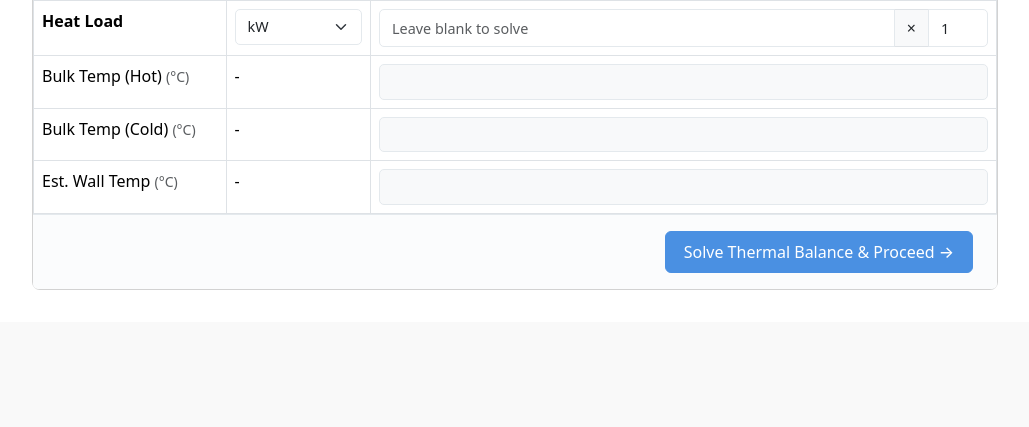
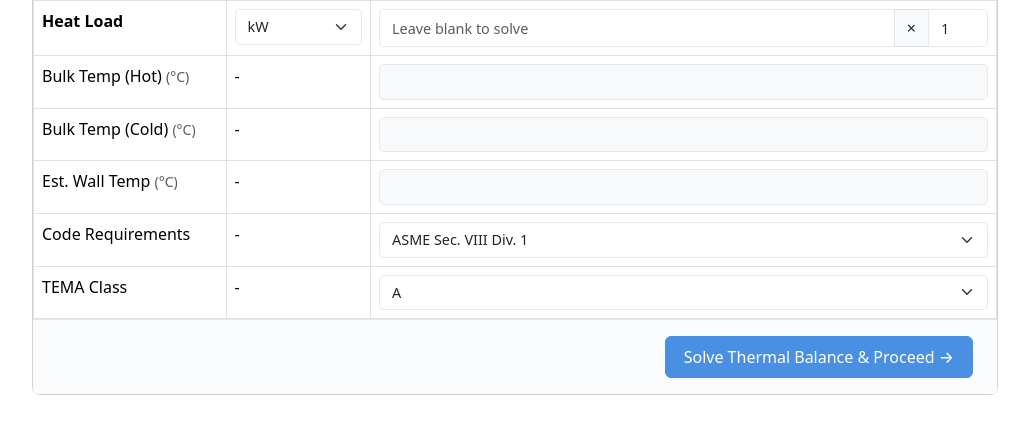
Before and after one commit to vinesh1054/Heat_Exchanger_Positron, a Flask app: page /thermal in a window 1280 px wide. Shown: the part 830-1257 px from the top of the page, without its empty margins (250-1279 px from the left). Before the commit the page ends 1120 px from the top, so only its background shows below. Run offline with Flask 3, Linux system fonts and the light colour scheme; the visitor is signed in with stand-in values (Sample User, id 1).

Commit message:
Flow Analysis Changes

```diff
--- a/app.py
+++ b/app.py
@@ -524,6 +524,7 @@ def api_calculate_performance():
                 # FIX: Pass `thermal_data` dictionary to the calculator functions
         kern_results = calculate_all_performance(df_final, geo_props, tube_viscosities, thermal_data, calc_U=False, calc_dP=False)
         bd_htc = calculate_bell_delaware_htc(df_final, geo_props, thermal_data)
+        parameter = get_common_bd_params(df_final, geo_props, thermal_data)
 
         final_results = {
             "tube_side": { "reynolds": kern_results.get('Tube-Side Reynolds No.'), "prandtl": kern_results.get('Tube-Side Prandtl No.'), "htc": kern_results.get('Tube-Side h (W/m2.K)') },
@@ -619,6 +620,8 @@ def api_calculate_final_performance():
         u_dirty = (U_dirty_kern+U_dirty_bd)/2
 
         final_results["u_dirty"] = (U_dirty_kern+U_dirty_bd)/2
+
+        final_results["Tube_otl"] = kern_results_per_shell.get('D_otl')
         # final_results["u_dirty"] = (U_dirty_bd)
 
         # b) Calculate Total Pressure Drop
--- a/static/js/datasheet.js
+++ b/static/js/datasheet.js
@@ -313,7 +313,8 @@ document.addEventListener('DOMContentLoaded', function() {
     createRow(tbody, ['Tube to Tubesheet Joint', 'Expanded', '', 'Tubesheet Matl', materialsData.mat_tubesheet], 'horizontal-only');
     // createRow(tbody, ['ρv² Inlet Nozzle', `${format(finalResults.design_checks.momentum.shell_inlet.value, 2)} kg/(m·s²)`, '', 'Bundle Exit', '---'], 'horizontal-only');
     createRow(tbody, ['Gaskets', `<strong>Shell:</strong> ${materialsData.mat_shell_gasket}`, '', `<strong>Tube:</strong> ${materialsData.mat_tube_gasket}`, ''], 'horizontal-only');
-    // createRow(tbody, ['Code Requirements', 'ASME Sect. VIII Div. 1', `<strong>Orientation:</strong> ${geoData.orientation}`, 'Weight/Shell (E/F)', `--- / --- kg`], 'horizontal-only');
+    createRow(tbody, ['Code Requirements', `${thermalData.asme_code1}`, `TEMA Class: ${thermalData.tema_class}`, `<strong>Orientation:</strong> ${geoData.orientation}`], 'horizontal-only');
+    // createRow(tbody, ['Code Requirements', 'ASME Sec. VIII Div. 1', `<strong>Orientation:</strong> ${geoData.orientation}`, 'Weight/Shell (E/F)', `--- / --- kg`], 'horizontal-only');
     // createRow(tbody, ['Remarks', 'Calculations performed by Heat Exchanger Performance Tool.', '', '', ''], 'horizontal-only');
     createRow(tbody, ['Remarks', '', '', '', ''], 'horizontal-only');
 
--- a/static/js/report.js
+++ b/static/js/report.js
@@ -140,6 +140,7 @@ document.addEventListener('DOMContentLoaded', function() {
     createRow(tubeGeoBody, 'Tube Layout', geoData.tube_layout);
     createRow(tubeGeoBody, 'Baffle Spacing', geoData.baffle_spacing, 'mm');
     createRow(tubeGeoBody, 'Baffle Cut', geoData.baffle_cut, '%');
+    createRow(tubeGeoBody, 'Outer Tube Limit (mm)', geoData.outer_tube_limit, '');
 
     // 3. Materials Data
     if (materialsData) {
@@ -203,6 +204,7 @@ document.addEventListener('DOMContentLoaded', function() {
     createRow(bdResultsBody, 'Shell Side dP', finalResults.dp_shell,'kPa');
     // createRow(bdResultsBody, 'Shell Side dP', ((finalResults.bd_dp_shell)+(finalResults.kern_dp_shell)), 'kPa');
     createRow(bdResultsBody, 'Tube Side dP', finalResults.kern_dp_tube, 'kPa');
+
     // createRow(bdResultsBody, 'U Service', finalResults.U_service, 'kPa');
 
 
@@ -315,7 +317,7 @@ if (fractionData && Object.keys(fractionData).length > 0) {
     };
 
     const thresholds = {
-        C_fraction: 0.22, // A high C-stream is a critical flaw
+        C_fraction: 0.221, // A high C-stream is a critical flaw
         A_fraction: 0.20, // A high A-stream is a critical flaw
         E_fraction: 0.15, // E-stream should be less than 15%
         F_fraction: 0.15  // F-stream should be less than 15%
@@ -324,7 +326,7 @@ if (fractionData && Object.keys(fractionData).length > 0) {
     // CORRECTED LOGIC: Check each leakage/bypass stream against its individual threshold.
     // This ensures ALL existing problems are reported, not just the first one found.
     for (const key in thresholds) {
-        if (fractionData[key] > thresholds[key]) {
+        if (fractionData[key] >= thresholds[key]) {
             problems.push(advice[key]);
         }
     }
--- a/static/js/thermal.js
+++ b/static/js/thermal.js
@@ -14,6 +14,8 @@ document.addEventListener('DOMContentLoaded', function() {
         shell_design_temp: getEl('shell_design_temp'), tube_design_temp: getEl('tube_design_temp'),
         shell_corr_allow: getEl('shell_corr_allow'), tube_corr_allow: getEl('tube_corr_allow'),
         heat_load: getEl('heat_load'),
+        asme_code: getEl('asme_code'), TEMA_class: getEl('tema_class'),
+        asme_code1:getEl('asme_code'),
         // Readonly fields
         shell_inlet_density: getEl('shell_inlet_density'), shell_outlet_density: getEl('shell_outlet_density'),
         shell_inlet_viscosity: getEl('shell_inlet_viscosity'), shell_outlet_viscosity: getEl('shell_outlet_viscosity'),
@@ -24,6 +26,7 @@ document.addEventListener('DOMContentLoaded', function() {
         tube_inlet_cp: getEl('tube_inlet_cp'), tube_outlet_cp: getEl('tube_outlet_cp'),
         tube_inlet_k: getEl('tube_inlet_k'), tube_outlet_k: getEl('tube_outlet_k'),
         bulk_temp_hot: getEl('bulk_temp_hot'), bulk_temp_cold: getEl('bulk_temp_cold'), wall_temp: getEl('wall_temp'),
+
         // Controls
         solveBtn: getEl('solve-btn'), errorDiv: getEl('error-message')
     };
--- a/templates/geometry.html
+++ b/templates/geometry.html
@@ -89,6 +89,8 @@
                     <div class="mb-3"><label for="tube_layout" class="form-label">Tube Layout</label><select id="tube_layout" class="form-select"><option value="Triangular" selected>Triangular</option><option value="Square">Square</option></select></div>
                     <div class="mb-3"><label for="num_tubes" class="form-label">Number of Tubes</label><input type="text" id="num_tubes" class="form-control" value="264"></div>
                     <div class="mb-3"><label for="num_passes" class="form-label">Number of Tube Passes</label><input type="text" id="num_passes" class="form-control" value="2">    <div id="passes-validation-alert" class="form-text text-danger mt-1"></div>
+                    <div class="mb-3"><label for="tube_otl" class="form-label">Outer Tube Limit (mm)</label><input type="text" id="tube_otl" class="form-control" value="122"></div>
+
 </div>
 
                 </div>
--- a/templates/thermal.html
+++ b/templates/thermal.html
@@ -54,7 +54,7 @@
                                 <select class="form-select" id="flowrate_unit">
                                     <option value="m3/s" selected>m³/s</option>
                                     <option value="m3/h">m³/h</option>
-                                    <option value="lpm">L/min</option>
+                                    <option value="lpm">LPM</option>
                                 </select>
                             </td>
                             <td colspan="2">
@@ -201,6 +201,28 @@
                             <td colspan="4"><input type="text" class="form-control" id="wall_temp" readonly></td>
                         </tr>
 
+                        <tr>
+                            <td>Code Requirements</small></td>
+                            <td>-</td>
+                            <td colspan="4"><select class="form-select" id="asme_code">
+                                    <option value="ASME Sec. VIII Div. 1" selected>ASME Sec. VIII Div. 1</option>
+                                    <option value="Good Engineering Practice">Good Engineering Practice</option>
+
+                                </select></td>
+                        </tr>
+
+                                                <tr>
+                            <td>TEMA Class</small></td>
+                            <td>-</td>
+                            <td colspan="4"><select class="form-select" id="tema_class">
+                                    <option value="A" selected>A</option>
+                                    <option value="B" >B</option>
+                                    <option value="C" >C</option>
+                                    <option value="Good Engineering Practice">Good Engineering Practice</option>
+
+                                </select></td>
+                        </tr>
+
                     </tbody>
                 </table>
             </div>
```
Also changed, not shown: bell_delaware_calculator.py (+5 -2 lines), kern_calculator.py (+7 -0 lines), static/js/geometry.js (+297 -24 lines).
